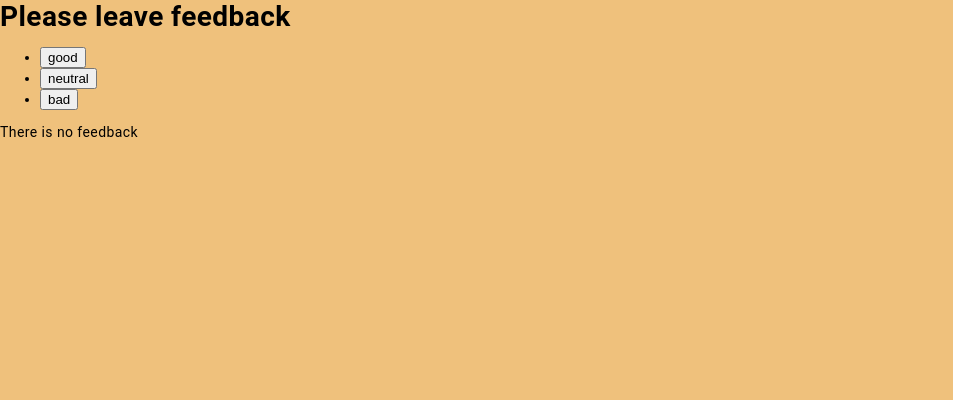
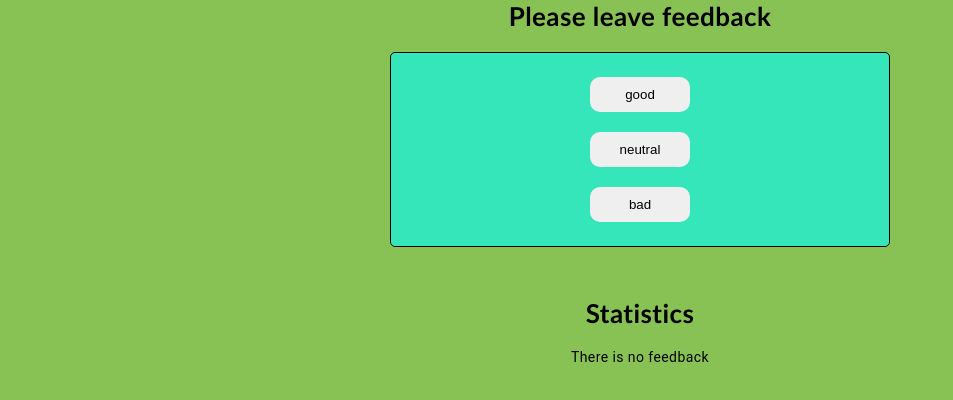
Before and after one commit to VitaliiKoshytskyi/goit-react-hw-02-feedback, a React (Create React App) app: page / in a window 1280 px wide. Shown: the top 400 px of the page, without its empty margins (0-953 px from the left). Built offline with nearby package versions, Linux system fonts and the light colour scheme.

Commit message:
updated markup

```diff
--- a/src/components/App.jsx
+++ b/src/components/App.jsx
@@ -37,8 +37,9 @@ class App extends Component {
   };
 
   render() {
+    const title = this.countTotalFeedback() === 0;
+    return (
 
-    return (
       <div className="App">
         <Section title="Please leave feedback" >
           <FeedbackOptions
@@ -46,8 +47,8 @@ class App extends Component {
           onLeaveFeedback={this.onLeaveFeedback}
         />
         </Section>
-        <Section>
-           {this.countTotalFeedback() === 0 ? (
+        <Section title="Statistics">
+           { title ? (
           <Notification message={'There is no feedback'} />
         ) : (
           <Statistics
--- a/src/components/FeedbackOptions/FeedbackOptions.jsx
+++ b/src/components/FeedbackOptions/FeedbackOptions.jsx
@@ -1,17 +1,18 @@
-// import PropTypes from 'prop-types';
+import PropTypes from 'prop-types';
 
-// import css from './FeedbackOptions.module.css';
+import css from './FeedbackOptions.module.css';
 
 const FeedbackOptions = ({ options, onLeaveFeedback }) => {
+
   return (
-    <>
+    <div className={css.box}>
 
-      <ul className="Feedback__list">
+      <ul >
         {options.map(option => {
           return (
-            <li key={option} className="Feedback__item">
+            <li  key={option} className={css.item}>
               <button
-                className="Feedback__btn-good"
+                className={css.btn}
                 type="button"
                 onClick={() => onLeaveFeedback(option)}
               >
@@ -21,8 +22,16 @@ const FeedbackOptions = ({ options, onLeaveFeedback }) => {
           );
         })}
       </ul>
-    </>
+    </div>
   );
 };
 
 export default FeedbackOptions;
+
+
+FeedbackOptions.propTypes = {
+  options: PropTypes.arrayOf(PropTypes.string).isRequired,
+  onLeaveFeedback: PropTypes.func.isRequired,
+
+
+};
--- a/src/components/FeedbackOptions/FeedbackOptions.module.css
+++ b/src/components/FeedbackOptions/FeedbackOptions.module.css
@@ -0,0 +1,18 @@
+.btn{
+    width: 100px;
+    border-radius: 10px;
+    border: transparent;
+    margin: 10px;
+    padding: 10px;
+
+
+}
+.btn:hover{
+    background-color: brown;
+}
+.box{
+    background-color: rgba(0, 255, 255, 0.6);
+    border: 1px solid;
+        border-radius: 5px;
+        margin-bottom: 50px;
+}
--- a/src/components/Section/Section.jsx
+++ b/src/components/Section/Section.jsx
@@ -1,12 +1,14 @@
-// import css from './Section.module.css'
+import css from './Section.module.css'
 
 
 const Section = ({ title, children }) => {
-    console.log(children)
-    return <>
-        <h1 className="Feedback__heading">{title}</h1>
+
+    return (
+         <>
+        <h2 className={css.title}>{title}</h2>
         {children}
     </>
+    )
 }
 
 export default Section
--- a/src/components/Section/Section.module.css
+++ b/src/components/Section/Section.module.css
@@ -0,0 +1,8 @@
+.title{
+    font-family:'Trebuchet MS', 'Lucida Sans Unicode', 'Lucida Grande', 'Lucida Sans', Arial, sans-serif;
+    font-size: 26px;
+    font-weight: 700;
+
+    margin-bottom: 20px;
+
+}
--- a/src/components/Statistics/Statistics.jsx
+++ b/src/components/Statistics/Statistics.jsx
@@ -1,10 +1,10 @@
 // import PropTypes from 'prop-types';
-// import css from './Statistics.module.css';
+import css from './Statistics.module.css';
 
-const Statistics = ({ good, neutral, bad, total, positivePercentage }) => {
+const Statistics = ({ good, neutral, bad, total, positivePercentage  }) => {
   return (
-    <>
-      <h2 className="Feedback__title">Statistics</h2>
+    <div className={css.box}>
+
       <p className="Feedback__text">
         Good:<span> {good}</span>
       </p>
@@ -20,7 +20,7 @@ const Statistics = ({ good, neutral, bad, total, positivePercentage }) => {
       <p className="Feedback__text">
         Positive feedback: <span>{positivePercentage}%</span>
       </p>
-    </>
+    </div>
   );
 };
 
--- a/src/components/Statistics/Statistics.module.css
+++ b/src/components/Statistics/Statistics.module.css
@@ -0,0 +1,5 @@
+.box{
+border: 1px solid;
+    border-radius: 5px;
+    background-color: rgba(0, 255, 255,0.6);
+}
--- a/src/index.css
+++ b/src/index.css
@@ -16,7 +16,7 @@ code {
 }
 
 body {
-  background-color: rgb(239, 193, 124);
+  background-color: rgb(136, 194, 85);
   box-sizing: border-box;
   font-size: 14px;
   padding: 0;
@@ -47,3 +47,16 @@ img {
   height: auto;
   margin: 0;
 }
+
+ul,li{
+  list-style: none;
+  padding: 0;
+}
+.App {
+
+      display: block;
+        margin: 0 auto;
+        width: 500px;
+        text-align: center;
+
+}
```
